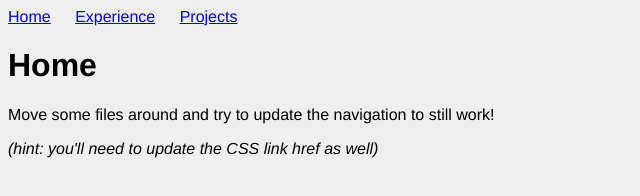
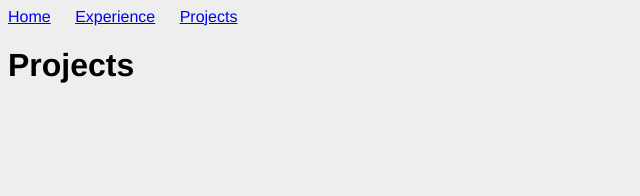
Before and after one commit to samyakjain11/website, a plain HTML site: page pages/projects.html in a window 1280 px wide. Shown: the whole page, without its empty margins (0-640 px from the left). Drawn offline with Linux system fonts and the light colour scheme.

Commit message:
fixed navigation

```diff
--- a/pages/projects.html
+++ b/pages/projects.html
@@ -15,13 +15,6 @@
             </ul>
       </nav>
     </header>
-    <h1>Home</h1>
-
-    <p>
-      Move some files around and try to update the navigation to still work!
-    </p>
-    <p>
-      <em>(hint: you'll need to update the CSS link href as well)</em>
-    </p>
+    <h1>Projects</h1>
   </body>
 </html>
```
Also changed, not shown: index.html (+0 -7 lines), pages/experience.html (+1 -8 lines).
